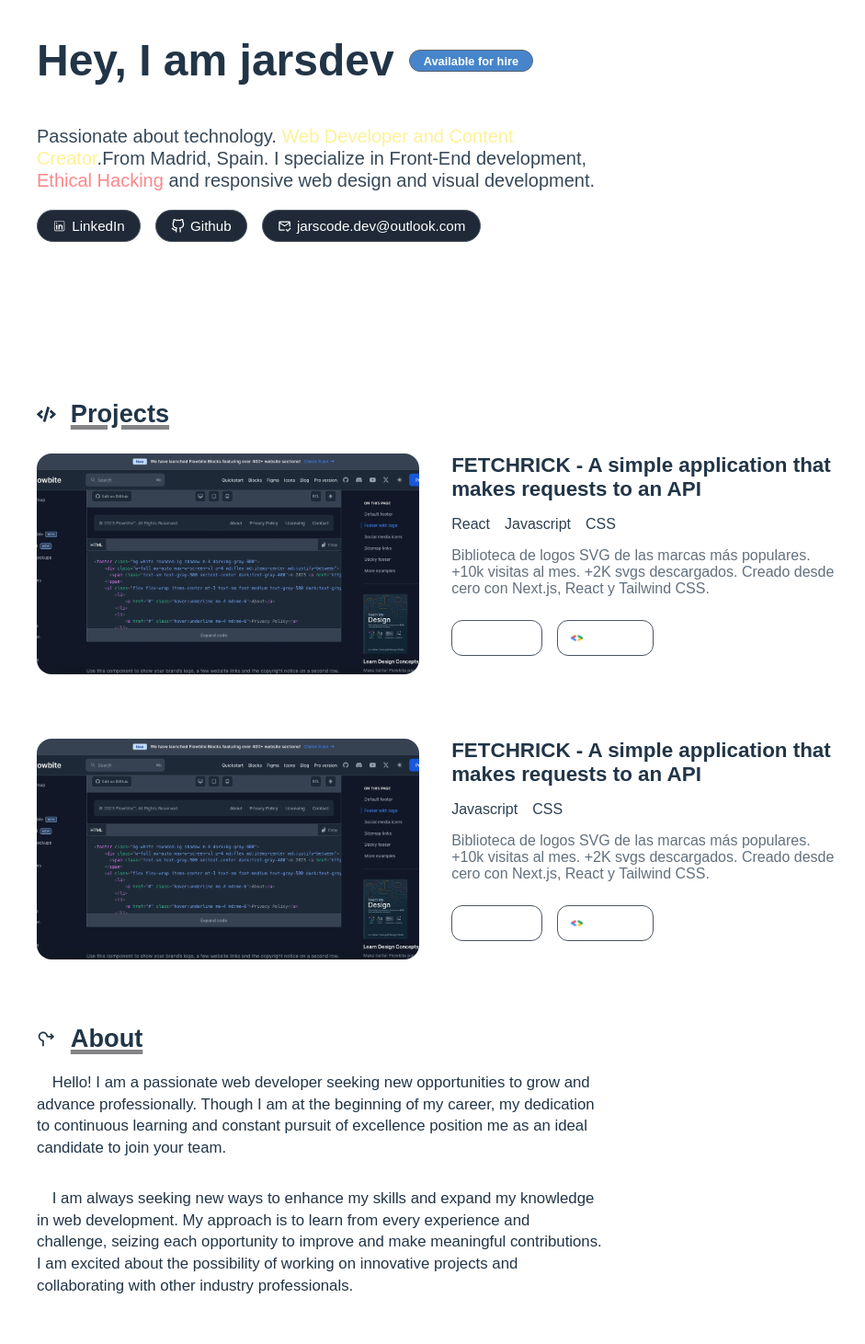
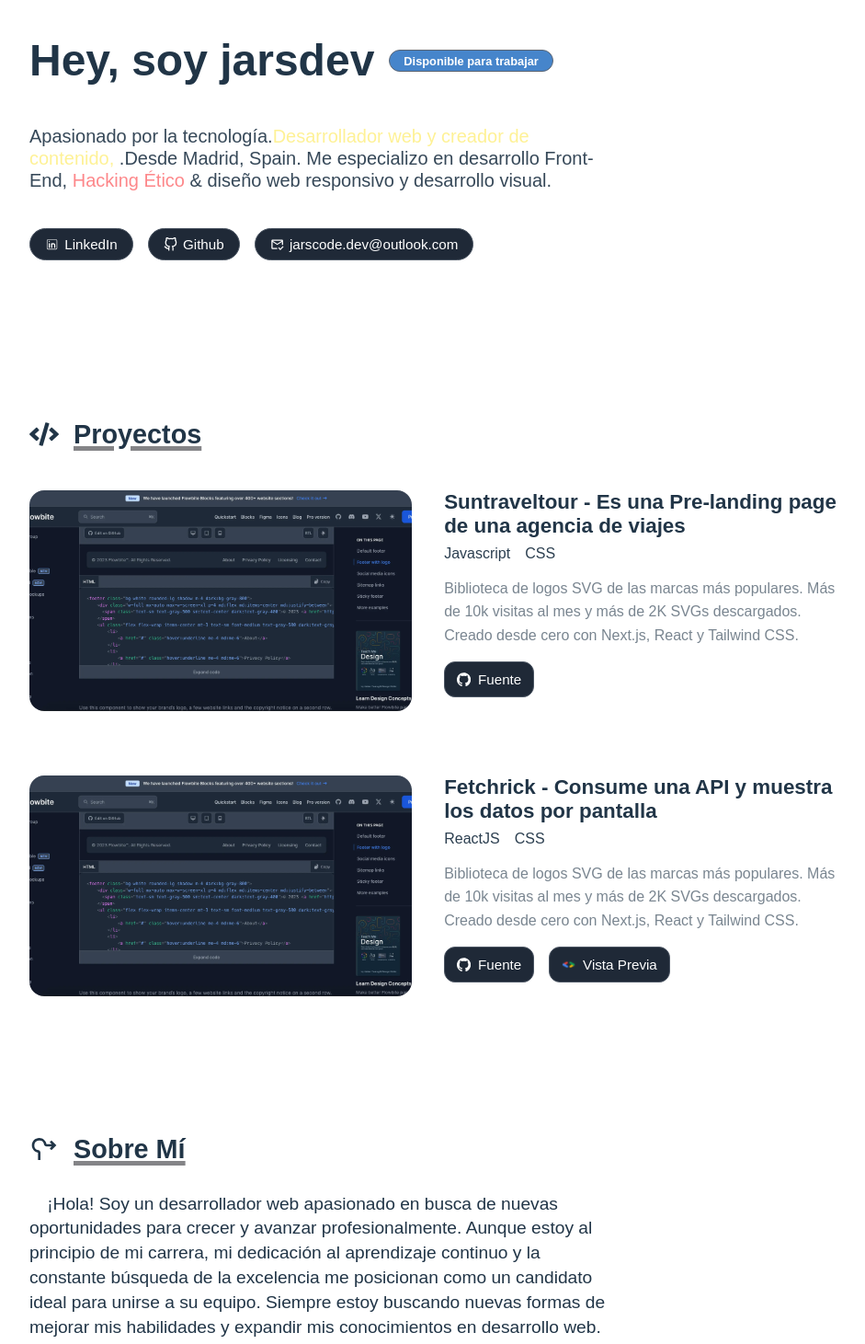
Before and after one commit to 302founddev/aquamancode, a React (Vite) app: page / in a window 1280 px wide. Shown: the part 160-1621 px from the top of the page at 92% size, without its empty margins (160-1101 px from the left). Built offline with nearby package versions, Linux system fonts and the light colour scheme.

Commit message:
I have changed the language of the portfolio

```diff
--- a/src/components/about.css
+++ b/src/components/about.css
@@ -16,10 +16,19 @@
     text-wrap: pretty;
 }
 
-.content-1, .content-2 {
+.about h3 {
+    font-size: 1.8em;
+    margin: 0;
+    text-decoration: underline;
+    text-decoration-thickness: 5px;
+    text-decoration-color: #848487;
+}
+
+.content-1{
     text-indent: 1em;
     text-wrap: pretty;
-    font-size: 1.05em;
+    font-size: 1.2em;
+    line-height: 1.7;
 }
 
 .icon3 {
@@ -29,8 +38,8 @@
     margin-bottom: 0.5rem;
 }
 
-.both-icons {
-    font-size: 1.3em;
+.about-icon {
+    font-size: 2em;
 }
 
 .icon3 {
@@ -40,14 +49,7 @@
 .about {
     display: flex;
     align-items: center;
-    padding-bottom: 20px;
+    padding-bottom: 30px;
     gap: 1rem;
+    text-wrap: pretty;
 }
-
-.about h3 {
-    font-size: 1.7em;
-    margin: 0;
-    text-decoration: underline;
-    text-decoration-thickness: 5px;
-    text-decoration-color: #848487;
-}
--- a/src/components/about.jsx
+++ b/src/components/about.jsx
@@ -8,20 +8,18 @@ export const About = () => {
         <section className='main'>
 
             <div className='about'>
-                <MdOutlineRoundaboutRight className='both-icons' />
-                <h3>About</h3>
+                <MdOutlineRoundaboutRight className='about-icon' />
+                <h3>Sobre Mí</h3>
             </div>
 
             <span className='content-1'>
-                Hello! I am a passionate web developer seeking new opportunities to grow and advance professionally.
-                Though I am at the beginning of my career, my dedication to continuous learning and constant
-                pursuit of excellence position me as an ideal candidate to join your team.
-            </span>
-            <span className='content-2'>
-                I am always seeking new ways to enhance my skills and expand my knowledge in web development.
-                My approach is to learn from every experience and challenge, seizing each opportunity to improve
-                and make meaningful contributions. I am excited about the possibility of working on innovative
-                projects and collaborating with other industry professionals.
+                ¡Hola! Soy un desarrollador web apasionado en busca de nuevas oportunidades para crecer y avanzar
+                profesionalmente. Aunque estoy al principio de mi carrera, mi dedicación al aprendizaje continuo y la
+                constante búsqueda de la excelencia me posicionan como un candidato ideal para unirse a su equipo. Siempre estoy
+                buscando nuevas formas de mejorar mis habilidades y expandir mis conocimientos en desarrollo web. Mi enfoque
+                es aprender de cada experiencia y desafío, aprovechando cada oportunidad para mejorar y realizar contribuciones
+                significativas. Estoy emocionado por la posibilidad de trabajar en proyectos innovadores y colaborar con otros
+                profesionales de la industria.
             </span>
         </section>
     )
--- a/src/components/header.jsx
+++ b/src/components/header.jsx
@@ -5,6 +5,13 @@ import { Link } from 'react-router-dom';
 
 
 export const Header = () => {
+
+    const scrollToChange = () => {
+        window.addEventListener('scroll', ()=>{
+            let header = document.getElementsByClassName("navbar");
+            header.classList.toggle("sticky", window.screenY > 0)
+        })
+    }
 
     return (
         <>
@@ -14,19 +21,13 @@ export const Header = () => {
                 </span>
 
                 <ul>
-                    <li><Link to="/home">home</Link></li>
-                    <li><Link to="/work">work</Link></li>
-                    <li><a href="/#about">about</a></li>
-                    <li><Link to="/contact">contact</Link></li>
+                    <li><Link to="/home">Inicio</Link></li>
+                    <li><Link to="/work">Proyectos</Link></li>
+                    <li><a href="/#about">Sobre mí</a></li>
+                    <li><Link to="/contact">Contacto</Link></li>
                     <li><button className='light-dark'><MdLightMode /></button></li>
                 </ul>
             </nav>
-            {
-                window.addEventListener('scroll', ()=>{
-                    let header = document.getElementsByClassName("navbar");
-                    header.classList.toggle("sticky", window.screenY > 0)
-                })
-            }
         </>
     )
 }
--- a/src/components/home.css
+++ b/src/components/home.css
@@ -32,6 +32,7 @@
     padding-bottom: 1.5rem;
     padding-left: 0;
     padding-right: 0;
+    padding-top: 20px;
 }
 
 .b-title h1 {
--- a/src/components/home.jsx
+++ b/src/components/home.jsx
@@ -13,29 +13,33 @@ export const Home = () => {
         github: "https://github.com/jarscodedev"
     }
 
+
+
+
+
     return (
         <main>
             <section className='presentation'>
                 <div className='b-title'>
-                    <h1>Hey, I am jarsdev</h1>
+                    <h1>Hey, soy jarsdev</h1>
                     <a
                         href={links.linkedin}
                         className='bdg'
                         target='_blank'
                         rel='noopener'>
 
-                        <Badge> Available for hire</Badge>
+                        <Badge> Disponible para trabajar</Badge>
                     </a>
                 </div>
 
                 <div>
                     <h3 className='exp'>
-                        Passionate about technology.
-                        <span className='ylw-900'> Web Developer and Content Creator</span>.
-                        <span className=''>From Madrid, Spain</span>.
-                        I specialize in Front-End development,
-                        <span className='red-color'> Ethical Hacking
-                        </span> and responsive web design and visual development.
+                        Apasionado por la tecnología.
+                        <span className='ylw-900'>Desarrollador web y creador de contenido, </span>.
+                        <span className=''>Desde Madrid, Spain</span>.
+                        Me especializo en desarrollo Front-End,
+                        <span className='red-color'> Hacking Ético
+                        </span> & diseño web responsivo y desarrollo visual.
                     </h3>
                 </div>
 
--- a/src/main.css
+++ b/src/main.css
@@ -13,7 +13,7 @@ html {
 
 body {
   margin: auto;
-  width: 880px;
+  width: 70%;
 }
 
 
--- a/src/pages/Projects.jsx
+++ b/src/pages/Projects.jsx
@@ -1,71 +1,72 @@
 import { Github, DeveloperStudentClub } from '../components/icons.jsx';
 import './projects.css';
 import { FaCode } from "react-icons/fa";
-
-
-// ReactIcon, JavaScript, CSS,
+import crypto from 'crypto'; // Importa el módulo crypto para usar randomUUID
 
 export const Work = () => {
 
-    const WORKS = [
+    const PROJECTS = [
         {
-            title: "FETCHRICK - A simple application that makes requests to an API",
-            description: "Biblioteca de logos SVG de las marcas más populares. +10k visitas al mes. +2K svgs descargados. Creado desde cero con Next.js, React y Tailwind CSS.",
+            title: "Suntraveltour - Es una Pre-landing page de una agencia de viajes",
+            description: "Biblioteca de logos SVG de las marcas más populares. Más de 10k visitas al mes y más de 2K SVGs descargados. Creado desde cero con Next.js, React y Tailwind CSS.",
             link: "#",
-            github: "github.com",
+            github: "https://github.com/tuusuario/repositorioGithub",
             image: "../../public/projects/cap.webp",
-            tags: ['React', 'Javascript', 'CSS']
+            tags: ['Javascript', 'CSS'],
+            live: false
         },
         {
-            title: "FETCHRICK - A simple application that makes requests to an API",
-            description: "Biblioteca de logos SVG de las marcas más populares. +10k visitas al mes. +2K svgs descargados. Creado desde cero con Next.js, React y Tailwind CSS.",
+            title: "Fetchrick - Consume una API y muestra los datos por pantalla",
+            description: "Biblioteca de logos SVG de las marcas más populares. Más de 10k visitas al mes y más de 2K SVGs descargados. Creado desde cero con Next.js, React y Tailwind CSS.",
             link: "#",
-            github: "github.com",
+            github: "https://github.com/tuusuario/otroRepositorio",
             image: "../../public/projects/cap.webp",
-            tags: ['Javascript', 'CSS']
+            tags: ['ReactJS', 'CSS'],
+            live: true
         }
-    ]
-
-
+    ];
 
     return (
-        <>
         <section className='section-cont'>
             <div className='title'>
-                    <FaCode className='both-icons' />
-                    <h3>Projects</h3>
+                <FaCode className='project-icon' />
+                <h3>Proyectos</h3>
             </div>
-                {WORKS.map((work, index) => ( // Aquí agregué paréntesis para envolver el retorno de la función de flecha
-                    <article key={`work-${index}`}> {/* Añadí un key único */}
-                        <img src={work.image} alt={`Project screenshot ${work.title}`} /> {/* Cambié work.image por work.title para hacer el alt más descriptivo */}
+            {PROJECTS.map((work, index) => (
+                <article key={`work-${index}`}>
+                    <img src={work.image} alt={`Captura de pantalla del proyecto ${work.title}`} />
                     <div>
                         <h3>{work.title}</h3>
                         <ul className="tag-container">
-                                {work.tags.map((tag, index) => ( // Itera sobre las etiquetas y muestra cada una
+                            {work.tags.map((tag, index) => (
                                 <li key={`tag-${index}`}>{tag}</li>
                             ))}
                         </ul>
+
                         <p>{work.description}</p>
+
+                        {/* Renderización condicional basada en `work.live` */}
+                        {work.live ? (
                             <div className="links">
-                                <a
-                                    className="p-links"
-                                    href="github.com"
-                                    target="_blank"
-                                >
-                                    <Github />Source
+                                <a className="p-links" href={work.github} target="_blank" rel="noopener noreferrer">
+                                    <Github /> Fuente
                                 </a>
-                                <a
-                                    className="p-links"
-                                    href="website.com"
-                                    target="_blank"
-                                >
-                                    <DeveloperStudentClub />Preview
+                                {/* Ejemplo para el enlace de vista previa */}
+                                <a className="p-links" href={work.link} target="_blank" rel="noopener noreferrer">
+                                    <DeveloperStudentClub /> Vista Previa
                                 </a>
                             </div>
+                        ) :
+                        <div className="links">
+                            <a className="p-links" href={work.github} target="_blank" rel="noopener noreferrer">
+                            <Github /> Fuente
+                            </a>
+                            {/* Ejemplo para el enlace de vista previa */}
+                        </div>}
+
                     </div>
                 </article>
             ))}
         </section>
-        </>
-    )
-}
+    );
+};
--- a/src/pages/projects.css
+++ b/src/pages/projects.css
@@ -6,6 +6,10 @@
     --hover-color: #2b2a33;
     --border-color: rgb(75 85 99 / var(--tw-border-opacity));
     --background-color: rgb(31 41 55 / var(--tw-bg-opacity));
+}
+
+.section-cont {
+    padding-bottom: 80px;
 }
 
 article {
@@ -29,12 +33,13 @@ article > div {
 article div h3 {
     margin: 0;
     font-size: 1.4em;
+    padding-bottom: .5rem;
 }
 
 article div p {
-    opacity: .7;
+    opacity: .6;
     text-wrap: pretty;
-    margin: 0px 0px 25px 0px;
+    line-height: 1.6;
 }
 
 .section-cont {
@@ -46,6 +51,7 @@ article div p {
     display: flex;
     list-style: none;
     padding: 0;
+    margin: 0;
 }
 
 .tag-container li {
@@ -63,32 +69,32 @@ article div p {
     border: var(--border);
     font-size: .95em;
     padding: 10px 13px;
+    border: 1px solid rgb(75 85 99 / 1);
     border-radius: 12px;
-    border-color: var(--border-color);
     display: flex;
     gap: .5em;
     align-items: center;
+    background: var(--background-color);
 }
 
 .p-links:hover {
-    background: var(--background-color);
     transition: all .2s ease-in-out;
-    border: 1px solid rgb(75 85 99 / 1);
 }
 
 .title {
     display: flex;
     align-items: center;
     gap: 1rem;
+    padding-bottom: 15px;
 }
 
 .title h3 {
-    font-size: 1.7em;
+    font-size: 1.8em;
     text-decoration: underline;
     text-decoration-thickness: 5px;
     text-decoration-color: #848487;
 }
 
-.both-icons {
-    font-size: 1.3em;
+.project-icon {
+    font-size: 2em;
 }
```
Also changed, not shown: src/pages/contact.jsx (+5 -5 lines). Lines whose indentation alone changed are shown as unchanged.
